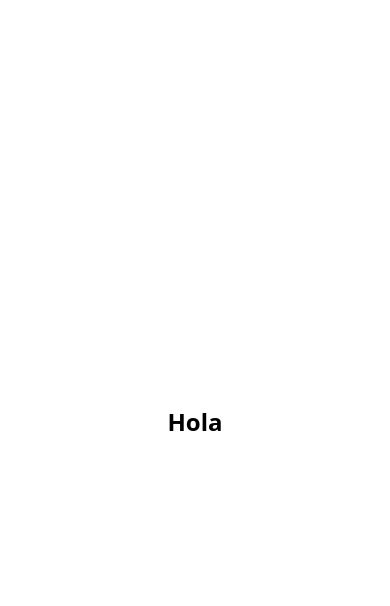
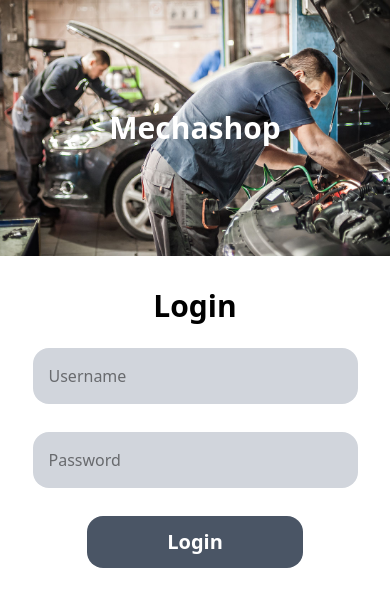
Before and after one commit to fdvalderrama/LoginJWT-fe, a React (Vite) app: page / in a window 390 px wide. Shown: the top 606 px of the page. Built offline with nearby package versions, Linux system fonts and the light colour scheme.

Commit message:
login ui responsive finished

```diff
--- a/package.json
+++ b/package.json
@@ -4,7 +4,7 @@
   "version": "0.0.0",
   "type": "module",
   "scripts": {
-    "dev": "vite",
+    "dev": "vite --host",
     "build": "tsc -b && vite build",
     "lint": "eslint .",
     "preview": "vite preview"
--- a/src/App.tsx
+++ b/src/App.tsx
@@ -1,9 +1,7 @@
+import Login from "./pages/Login";
+
 function App() {
-  return (
-    <div className="flex items-center justify-center min-h-screen">
-      <p className="text-2xl font-bold">Hola</p>
-    </div>
-  );
+  return <Login />;
 }
 
 export default App;
--- /dev/null
+++ b/src/pages/Login.tsx
@@ -0,0 +1,41 @@
+import autoworkshop from "../assets/automotive-workshop.jpg";
+
+const Login = () => {
+  return (
+    <div className="min-h-screen flex flex-col md:flex-row">
+      <div className="relative w-full md:w-7/12 h-64 md:h-screen flex justify-center items-center">
+        <img
+          src={autoworkshop}
+          alt="Automotive workshop"
+          className="absolute h-full w-full object-cover"
+        />
+        <h1 className="relative font-bold text-3xl md:text-5xl text-white drop-shadow-lg">
+          Mechashop
+        </h1>
+      </div>
+      <div className="w-full md:w-5/12 flex flex-col justify-center items-center py-8 md:py-0">
+        <h2 className="font-bold text-3xl md:text-3xl mb-6 md:mb-12">Login</h2>
+        <form className="flex flex-col gap-3 md:gap-4 w-10/12 md:w-7/12 justify-center">
+          <input
+            type="text"
+            placeholder="Username"
+            className="bg-gray-300 p-4 md:p-3 rounded-2xl mb-4 md:mb-5 text-base md:text-lg"
+          />
+          <input
+            type="password"
+            placeholder="Password"
+            className="bg-gray-300 p-4 md:p-3 rounded-2xl mb-4 md:mb-5 text-base md:text-lg"
+          />
+          <button
+            type="submit"
+            className="bg-gray-600 text-white p-3 md:p-3 rounded-2xl w-8/12 mx-auto text-xl md:text-lg font-semibold"
+          >
+            Login
+          </button>
+        </form>
+      </div>
+    </div>
+  );
+};
+
+export default Login;
```
Also changed, not shown: src/assets/automotive-workshop.jpg (added).
